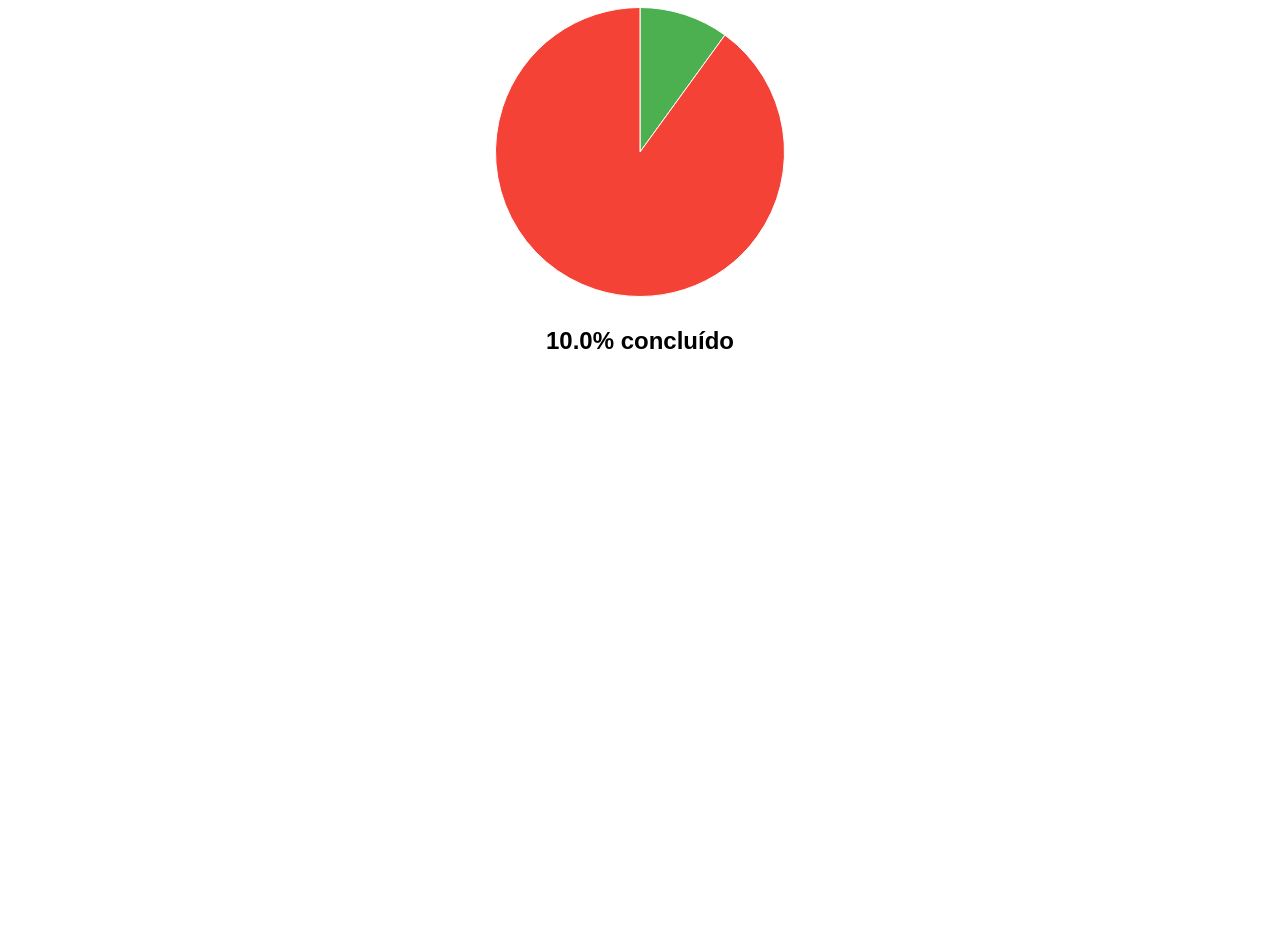
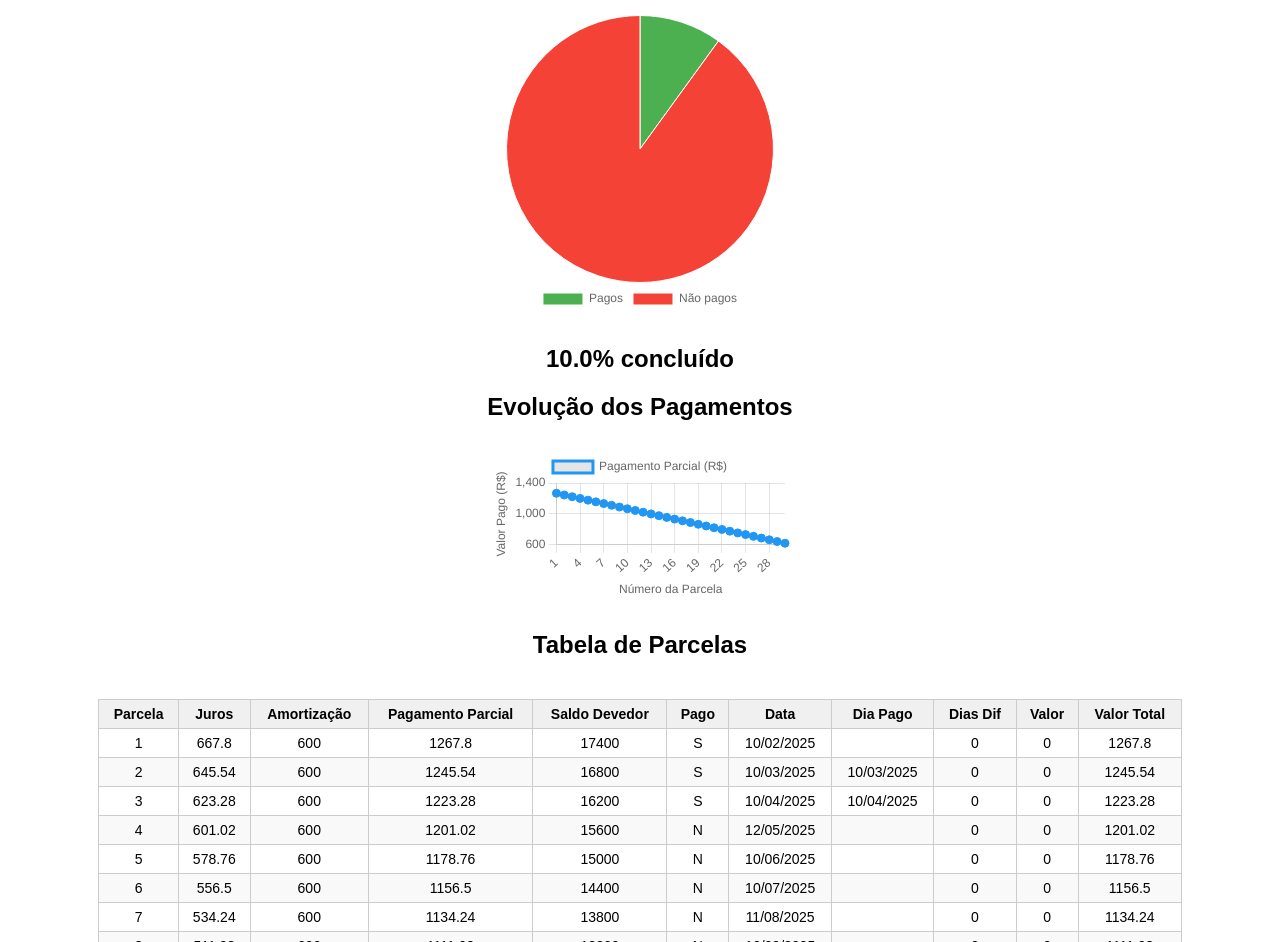
Before and after one commit to Lucasark/brandao_sac, a plain HTML site: page index.html in a window 1280 px wide. Shown: the part 111-1053 px from the top of the page. Before the commit the page ends 800 px from the top, so only its background shows below. Drawn offline with nearby package versions, Linux system fonts and the light colour scheme.

Commit message:
init all

```diff
--- a/index.html
+++ b/index.html
@@ -6,35 +6,78 @@
   <title>Status de Pagamento</title>
   <script src="https://cdn.jsdelivr.net/npm/chart.js"></script>
   <style>
-    body { font-family: Arial, sans-serif; text-align: center; padding: 30px; }
-    canvas { max-width: 400px; margin: auto; }
+    body {
+      font-family: Arial, sans-serif;
+      text-align: center;
+      padding: 30px;
+    }
+    canvas {
+      max-width: 600px;
+      margin: 30px auto;
+      display: block;
+    }
     #porcentagem {
       font-size: 1.5em;
       margin-top: 20px;
       font-weight: bold;
     }
+    table {
+      margin: 40px auto;
+      border-collapse: collapse;
+      width: 90%;
+    }
+    th, td {
+      border: 1px solid #ccc;
+      padding: 6px 10px;
+      font-size: 14px;
+    }
+    th {
+      background-color: #f0f0f0;
+    }
+    tbody tr:nth-child(even) {
+      background-color: #f9f9f9;
+    }
   </style>
 </head>
 <body>
-  <h1>Concluido</h1>
-  <canvas id="graficoPagamentos"></canvas>
+  <h1>Gráficos de Pagamentos</h1>
+  <canvas id="graficoPizza"></canvas>
   <div id="porcentagem"></div>
+  <h2>Evolução dos Pagamentos</h2>
+  <canvas id="graficoLinha"></canvas>
+
+  <h2>Tabela de Parcelas</h2>
+  <table id="tabelaParcelas">
+    <thead>
+      <tr>
+        <th>Parcela</th>
+        <th>Juros</th>
+        <th>Amortização</th>
+        <th>Pagamento Parcial</th>
+        <th>Saldo Devedor</th>
+        <th>Pago</th>
+        <th>Data</th>
+        <th>Dia Pago</th>
+        <th>Dias Dif</th>
+        <th>Valor</th>
+        <th>Valor Total</th>
+      </tr>
+    </thead>
+    <tbody></tbody>
+  </table>
 
   <script>
-    // Lê o JSON local
     fetch('parcelas.json')
       .then(response => response.json())
       .then(data => {
-        // Conta quantos pagos e não pagos
-        let pagos = data.filter(p => p.pago === "S").length;
-        let naoPagos = data.filter(p => p.pago === "N").length;
+        const pagos = data.filter(p => p.pago === "S").length;
+        const naoPagos = data.filter(p => p.pago === "N").length;
+        const total = pagos + naoPagos;
+        const percentual = ((pagos / total) * 100).toFixed(1);
 
-        const percentual = ((pagos / data.length) * 100).toFixed(1);
-
-        // Exibe o percentual em texto abaixo do gráfico
         document.getElementById("porcentagem").textContent = `${percentual}% concluído`;
 
-        // Plugin para mostrar texto no centro do gráfico
+        // Plugin para texto no meio da pizza
         const centerText = {
           id: 'centerText',
           beforeDraw(chart) {
@@ -49,10 +92,12 @@
           }
         };
 
-        const ctx = document.getElementById('graficoPagamentos').getContext('2d');
-        new Chart(ctx, {
+        // Gráfico de Pizza
+        const ctxPizza = document.getElementById('graficoPizza').getContext('2d');
+        new Chart(ctxPizza, {
           type: 'pie',
           data: {
+            labels: ['Pagos', 'Não pagos'],
             datasets: [{
               data: [pagos, naoPagos],
               backgroundColor: ['#4CAF50', '#F44336'],
@@ -69,6 +114,64 @@
           },
           plugins: [centerText]
         });
+
+        // Gráfico de Linha
+        const parcelas = data.map(p => p.parcela);
+        const pagamentosParciais = data.map(p => p.pagamento_parcial);
+        const ctxLinha = document.getElementById('graficoLinha').getContext('2d');
+        new Chart(ctxLinha, {
+          type: 'line',
+          data: {
+            labels: parcelas,
+            datasets: [{
+              label: 'Pagamento Parcial (R$)',
+              data: pagamentosParciais,
+              fill: false,
+              borderColor: '#2196F3',
+              tension: 0.1,
+              pointRadius: 4,
+              pointBackgroundColor: '#2196F3'
+            }]
+          },
+          options: {
+            scales: {
+              x: {
+                title: {
+                  display: true,
+                  text: 'Número da Parcela'
+                }
+              },
+              y: {
+                title: {
+                  display: true,
+                  text: 'Valor Pago (R$)'
+                },
+                beginAtZero: false
+              }
+            }
+          }
+        });
+
+        // Preencher a Tabela
+        const tbody = document.querySelector('#tabelaParcelas tbody');
+        data.forEach(p => {
+          const row = document.createElement('tr');
+          row.innerHTML = `
+            <td>${p.parcela}</td>
+            <td>${p.juros}</td>
+            <td>${p.amortizacao}</td>
+            <td>${p.pagamento_parcial}</td>
+            <td>${p.saldo_devedor}</td>
+            <td>${p.pago}</td>
+            <td>${p.data}</td>
+            <td>${p.dia_pago || ''}</td>
+            <td>${p.dias_dif}</td>
+            <td>${p.valor}</td>
+            <td>${p.valor_total}</td>
+          `;
+          tbody.appendChild(row);
+        });
+
       })
       .catch(error => console.error('Erro ao carregar o JSON:', error));
   </script>
```
